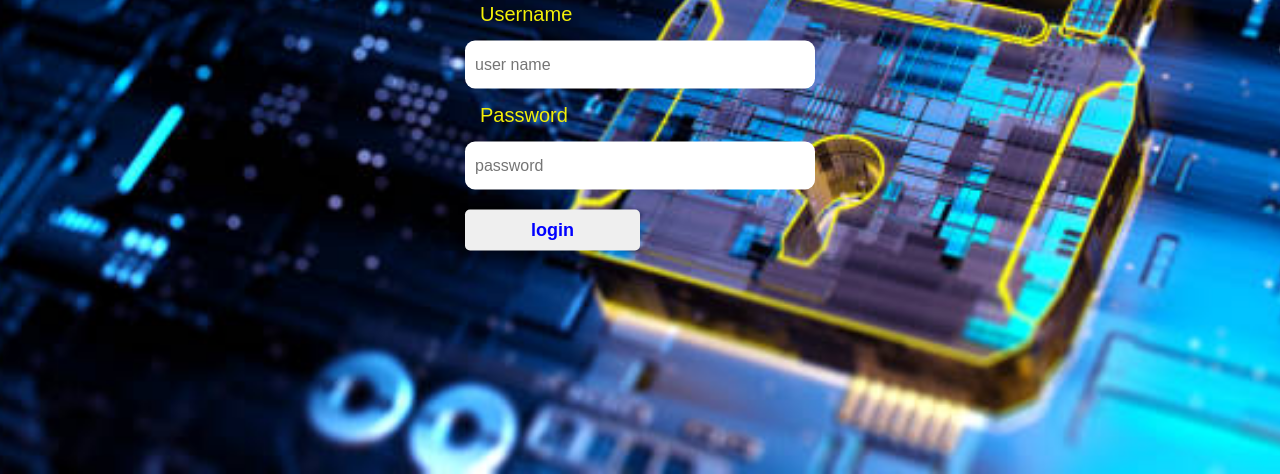
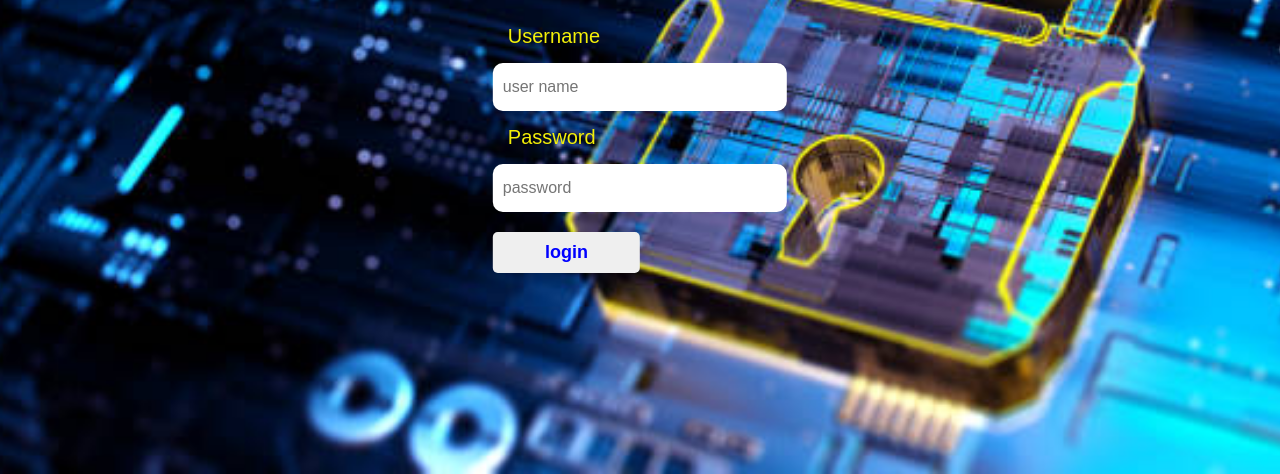
Before and after one commit to Saini-Yogesh/login-form, a plain HTML site: page index.html in a window 1280 px wide. Shown: the part 326-800 px from the top of the page. Drawn offline with Linux system fonts and the light colour scheme.

Commit message:
change width to vw

```diff
--- a/style2.css
+++ b/style2.css
@@ -9,7 +9,7 @@ body {
   background-size: cover;
 }
 .login-form {
-  width: 350px;
+  width: 23vw;
   position: absolute;
   top: 50%;
   left: 50%;
```
